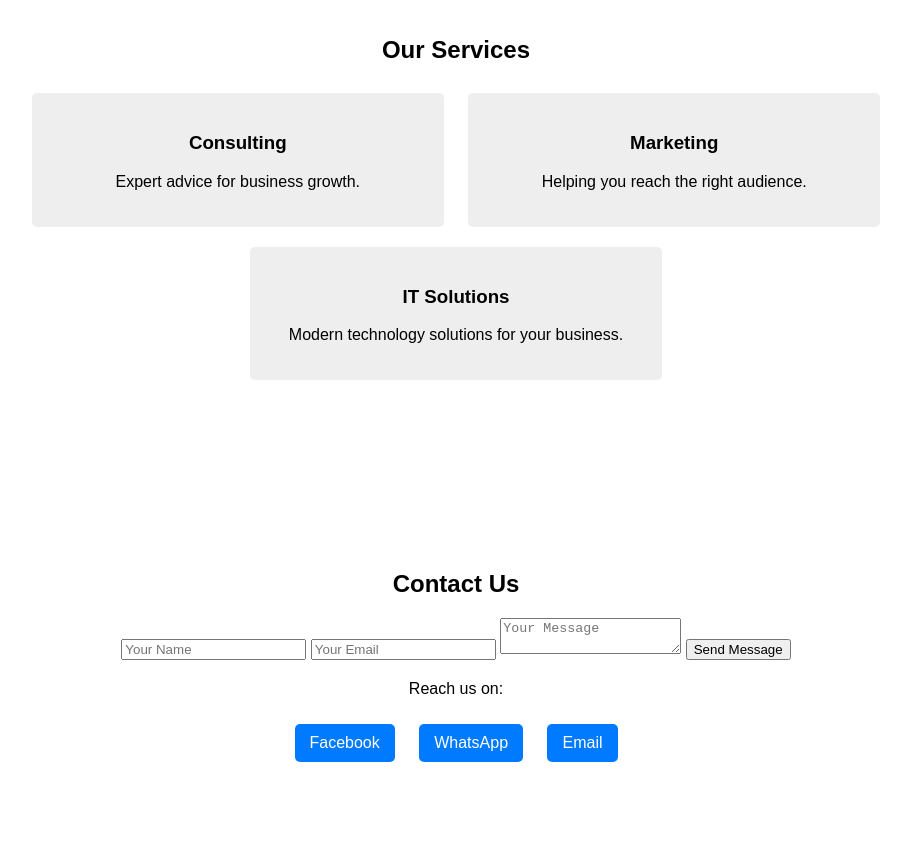
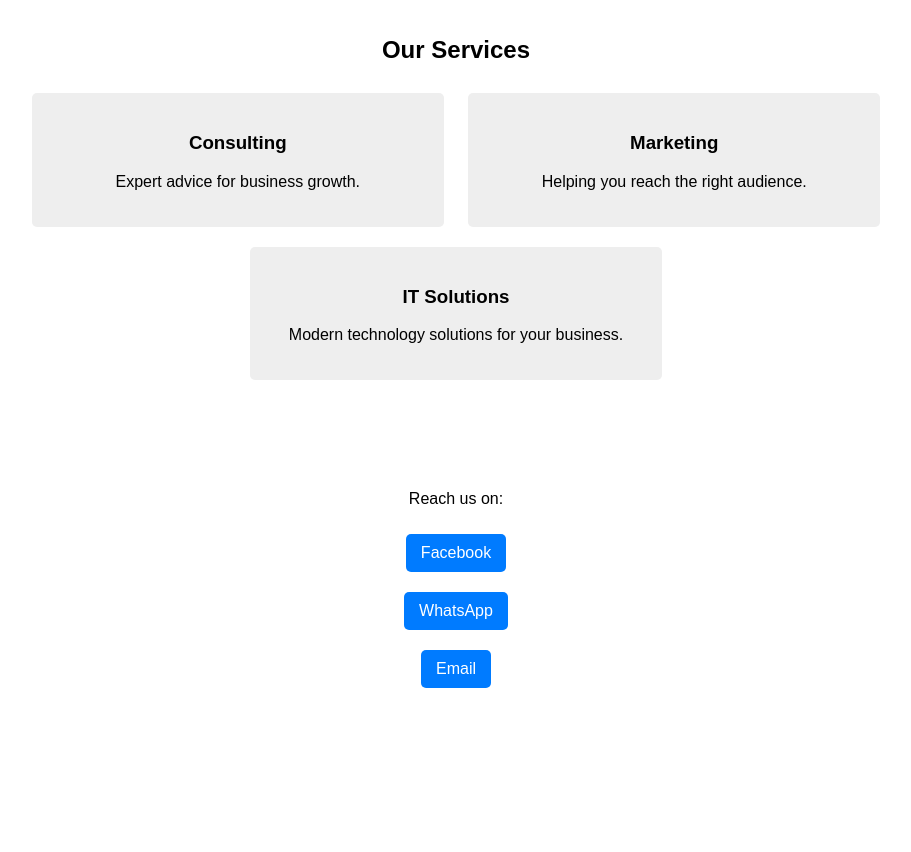
Before and after one commit to wifike/Wifike-business-solutions-, a plain HTML site: page index.html in a window 1280 px wide. Shown: the part 646-1498 px from the top of the page, without its empty margins (184-1095 px from the left). After the commit the page ends 1344 px from the top, so only its background shows below. Drawn offline with Linux system fonts and the light colour scheme; a script that the page names is missing.

Commit message:
Update index.html

```diff
--- a/index.html
+++ b/index.html
@@ -53,20 +53,16 @@
     </section>
 
     <!-- Contact Us Section -->
-    <section id="contact">
-        <h2>Contact Us</h2>
-        <form>
-            <input type="text" placeholder="Your Name" required>
-            <input type="email" placeholder="Your Email" required>
-            <textarea placeholder="Your Message" required></textarea>
-            <button type="submit">Send Message</button>
-        </form>
 
         <div class="contact-links">
             <p>Reach us on:</p>
+            <div>
             <a href="https://www.facebook.com/profile.php?id=100091416348112" target="_blank">Facebook</a>
+            </div>
             <a href="https://wa.me/254106468282" target="_blank">WhatsApp</a>
-            <a href="mailto:wifikedealers@gmail.com">Email</a>
+            <div>
+            <a href="mailto:wifikedealers@gmail.com"target="blank">Email</a>
+            </div>
         </div>
     </section>
 
```
